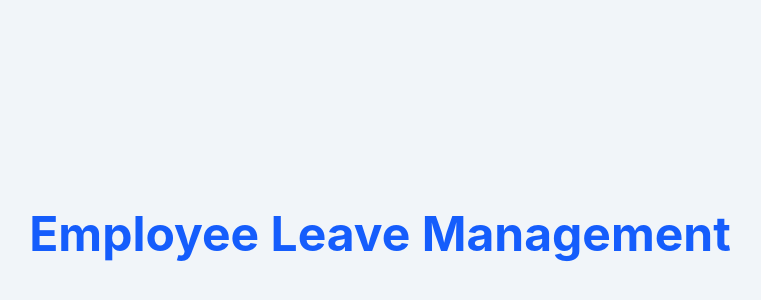
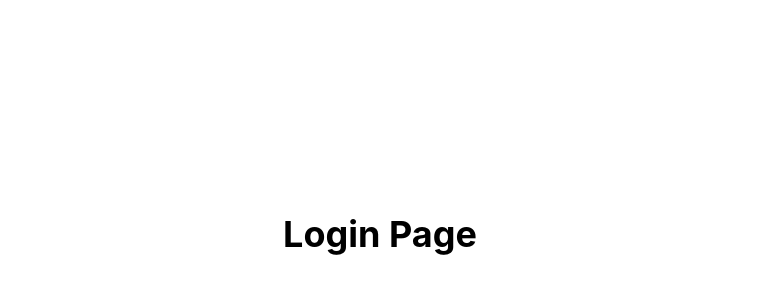
Before and after one commit to Anuj21XD/Employee-Leave-Management-Web-Application, a React (Vite) app: page /login in a window 1280 px wide. Shown: the part 166-466 px from the top of the page, without its empty margins (260-1021 px from the left). Built offline with nearby package versions, Linux system fonts and the light colour scheme.

Commit message:
Implement routing and authentication structure

```diff
--- a/src/App.tsx
+++ b/src/App.tsx
@@ -1,11 +1,7 @@
+import AppRouter from "./routes/AppRouter";
+
 function App() {
-  return (
-    <div className="min-h-screen bg-slate-100 flex items-center justify-center">
-      <h1 className="text-5xl font-bold text-blue-600">
-        Employee Leave Management
-      </h1>
-    </div>
-  );
+  return <AppRouter />;
 }
 
 export default App;
--- /dev/null
+++ b/src/pages/Employee/EmployeeDashboard.tsx
@@ -0,0 +1,9 @@
+function EmployeeDashboard() {
+  return (
+    <div className="min-h-screen flex items-center justify-center">
+      <h1 className="text-4xl font-bold">Employee Dashboard</h1>
+    </div>
+  );
+}
+
+export default EmployeeDashboard;
--- /dev/null
+++ b/src/pages/Login/LoginPage.tsx
@@ -0,0 +1,9 @@
+function LoginPage() {
+  return (
+    <div className="min-h-screen flex items-center justify-center">
+      <h1 className="text-4xl font-bold">Login Page</h1>
+    </div>
+  );
+}
+
+export default LoginPage;
--- /dev/null
+++ b/src/pages/Manager/ManagerDashboard.tsx
@@ -0,0 +1,9 @@
+function ManagerDashboard() {
+  return (
+    <div className="min-h-screen flex items-center justify-center">
+      <h1 className="text-4xl font-bold">Manager Dashboard</h1>
+    </div>
+  );
+}
+
+export default ManagerDashboard;
--- /dev/null
+++ b/src/routes/AppRouter.tsx
@@ -0,0 +1,21 @@
+import { BrowserRouter, Routes, Route, Navigate } from "react-router-dom";
+
+import LoginPage from "../pages/Login/LoginPage";
+import EmployeeDashboard from "../pages/Employee/EmployeeDashboard";
+import ManagerDashboard from "../pages/Manager/ManagerDashboard";
+
+function AppRouter() {
+  return (
+    <BrowserRouter>
+      <Routes>
+        <Route path="/" element={<Navigate to="/login" replace />} />
+
+        <Route path="/login" element={<LoginPage />} />
+        <Route path="/employee" element={<EmployeeDashboard />} />
+        <Route path="/manager" element={<ManagerDashboard />} />
+      </Routes>
+    </BrowserRouter>
+  );
+}
+
+export default AppRouter;
```
Also changed, not shown: src/routes/ProtectedRoute.tsx (added).
